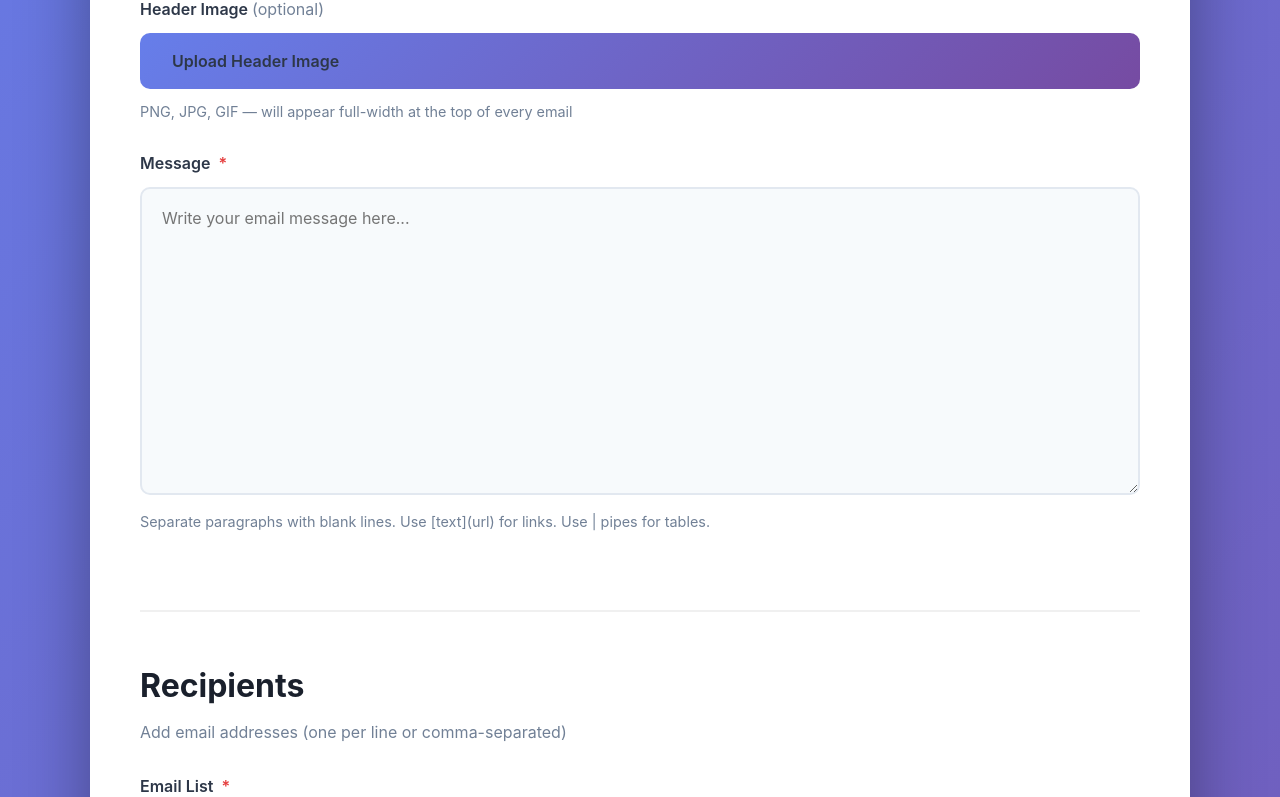
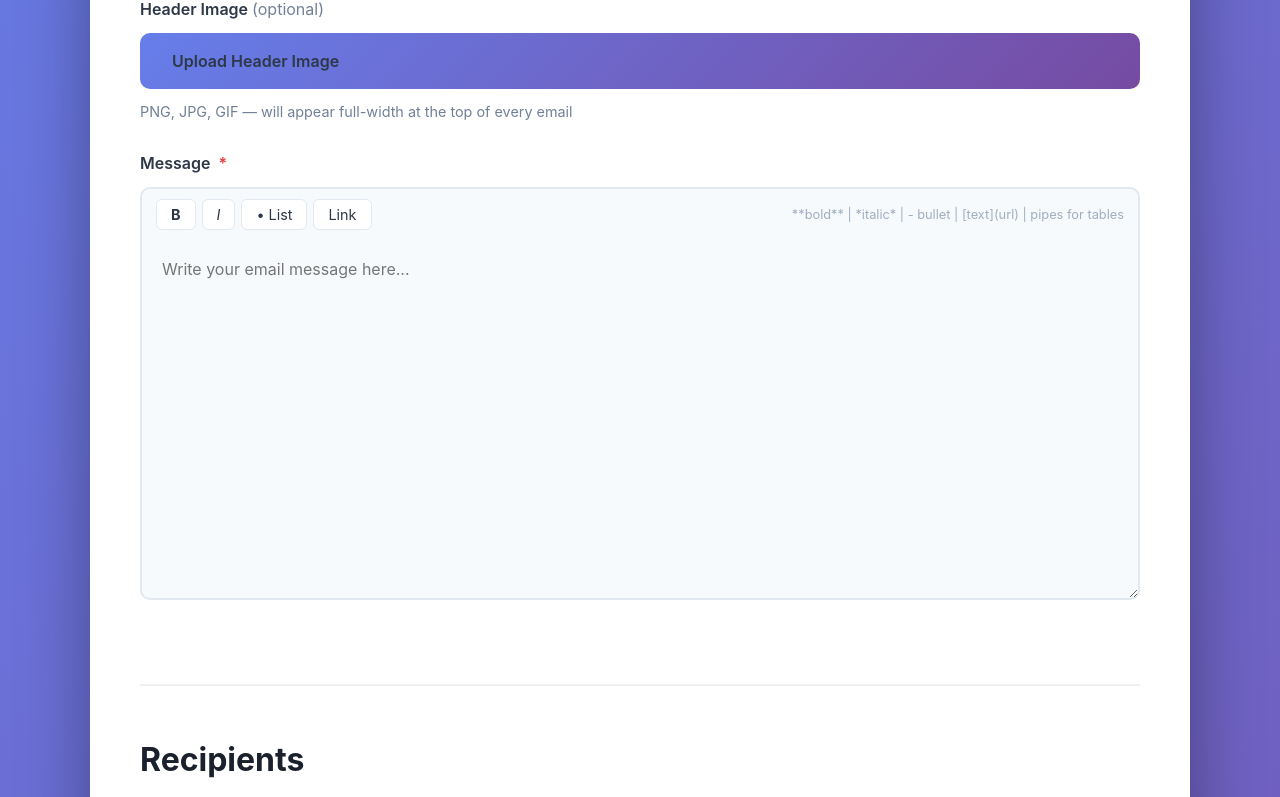
Before and after one commit to KaranGupta2005/Cold-Mailer, a React (Vite) app in the folder client/: page / in a window 1280 px wide. Shown: the part 555-1352 px from the top of the page. Built offline with nearby package versions, Linux system fonts and the light colour scheme.

Commit message:
Add bold, italic, bullet list toolbar and HTML rendering support

```diff
--- a/client/src/App.css
+++ b/client/src/App.css
@@ -484,3 +484,49 @@ html {
   padding: 6px 14px;
   border-radius: 6px;
 }
+
+/* Toolbar */
+.toolbar {
+  display: flex;
+  align-items: center;
+  gap: 6px;
+  padding: 10px 14px;
+  background: #f7fafc;
+  border: 2px solid #e2e8f0;
+  border-bottom: none;
+  border-radius: 10px 10px 0 0;
+  flex-wrap: wrap;
+}
+
+.toolbar-btn {
+  padding: 6px 14px;
+  background: white;
+  border: 1px solid #e2e8f0;
+  border-radius: 6px;
+  cursor: pointer;
+  font-size: 0.9rem;
+  color: #2d3748;
+  transition: all 0.2s ease;
+  font-family: inherit;
+}
+
+.toolbar-btn:hover {
+  background: #667eea;
+  color: white;
+  border-color: #667eea;
+}
+
+.toolbar-hint {
+  font-size: 0.8rem;
+  color: #a0aec0;
+  margin-left: auto;
+}
+
+.toolbar + textarea {
+  border-radius: 0 0 10px 10px !important;
+  border-top: none !important;
+}
+
+@media (max-width: 600px) {
+  .toolbar-hint { display: none; }
+}
--- a/client/src/App.jsx
+++ b/client/src/App.jsx
@@ -62,6 +62,27 @@ function App() {
 
   const removeAttachment = (index) => {
     setAttachments(prev => prev.filter((_, i) => i !== index));
+  };
+
+  const insertFormat = (type) => {
+    const textarea = document.getElementById('message-area');
+    const start = textarea.selectionStart;
+    const end = textarea.selectionEnd;
+    const selected = formData.message.substring(start, end);
+    let replacement = '';
+
+    if (type === 'bold') replacement = `**${selected || 'bold text'}**`;
+    else if (type === 'italic') replacement = `*${selected || 'italic text'}*`;
+    else if (type === 'list') replacement = `\n- ${selected || 'List item 1'}\n- List item 2\n- List item 3\n`;
+    else if (type === 'link') replacement = `[${selected || 'link text'}](https://example.com)`;
+
+    const newMessage = formData.message.substring(0, start) + replacement + formData.message.substring(end);
+    setFormData(prev => ({ ...prev, message: newMessage }));
+    setTimeout(() => {
+      textarea.focus();
+      textarea.selectionStart = start + replacement.length;
+      textarea.selectionEnd = start + replacement.length;
+    }, 0);
   };
 
   const uploadFiles = async () => {
@@ -186,8 +207,22 @@ function App() {
 
             <div className="form-group">
               <label>Message <span className="required">*</span></label>
-              <textarea name="message" value={formData.message} onChange={handleChange} placeholder="Write your email message here..." rows="10" required />
-              <small>Separate paragraphs with blank lines. Use [text](url) for links. Use | pipes for tables.</small>
+              <div className="toolbar">
+                <button type="button" className="toolbar-btn" title="Bold" onClick={() => insertFormat('bold')}><b>B</b></button>
+                <button type="button" className="toolbar-btn" title="Italic" onClick={() => insertFormat('italic')}><i>I</i></button>
+                <button type="button" className="toolbar-btn" title="Bullet List" onClick={() => insertFormat('list')}>&#8226; List</button>
+                <button type="button" className="toolbar-btn" title="Link" onClick={() => insertFormat('link')}>Link</button>
+                <span className="toolbar-hint">**bold** | *italic* | - bullet | [text](url) | pipes for tables</span>
+              </div>
+              <textarea
+                id="message-area"
+                name="message"
+                value={formData.message}
+                onChange={handleChange}
+                placeholder="Write your email message here..."
+                rows="12"
+                required
+              />
             </div>
           </div>
 
```
Also changed, not shown: 1 other file (tests, documents, lock files or other folders).
